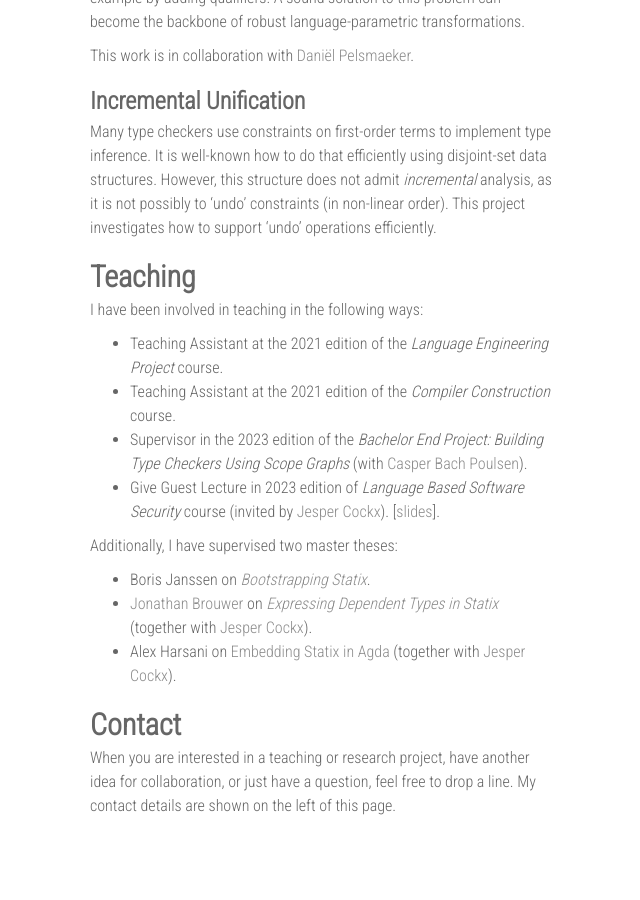
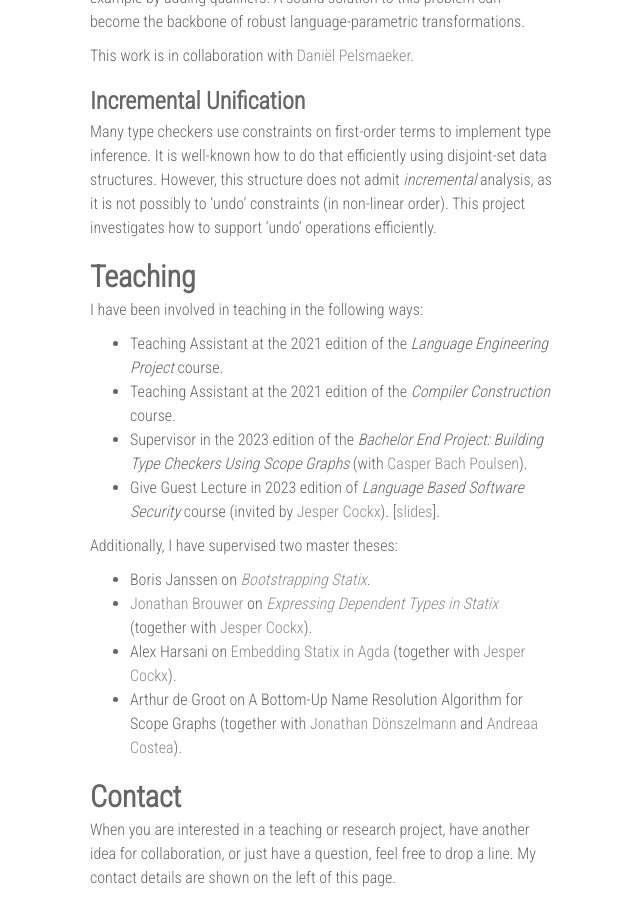
Before and after one commit to aronzwaan/aronzwaan.github.io, a Jekyll site: the page built from index.md, in a window 1280 px wide and 900 px high, scrolled down 1095 px. Shown: the whole window, without its empty margins (500-1140 px from the left). Built offline with Jekyll 4.4.1, drawn with Linux system fonts in a browser that asks for light colours; nearby versions of some CDN libraries; before the commit the page ends 1923 px from its top, so only the background shows below that.

Commit message:
Add new MSc project

```diff
--- a/index.md
+++ b/index.md
@@ -77,6 +77,7 @@ Additionally, I have supervised two master theses:
 - Boris Janssen on [_Bootstrapping Statix_](http://pl.ewi.tudelft.nl/master-projects/master/2021/05/15/bootstrapping-and-generics-in-statix/).
 - [Jonathan Brouwer](http://jonathanb.nl) on [_Expressing Dependent Types in Statix_](http://pl.ewi.tudelft.nl/master-projects/master/2022/02/18/dependent-types-in-statix/) (together with [Jesper Cockx](https://jesper.sikanda.be/)).
 - Alex Harsani on [Embedding Statix in Agda](https://resolver.tudelft.nl/uuid:8dfeb8f9-4bb3-4f91-8692-b9c9fbb4dadc) (together with [Jesper Cockx](https://jesper.sikanda.be/)).
+- Arthur de Groot on A Bottom-Up Name Resolution Algorithm for Scope Graphs (together with [Jonathan Dönszelmann](https://donsz.nl/) and [Andreaa Costea](https://andrecostea.github.io/)).
 
 <!--
 Moreover, starting from spring 2023, I am looking for a master student to
```
